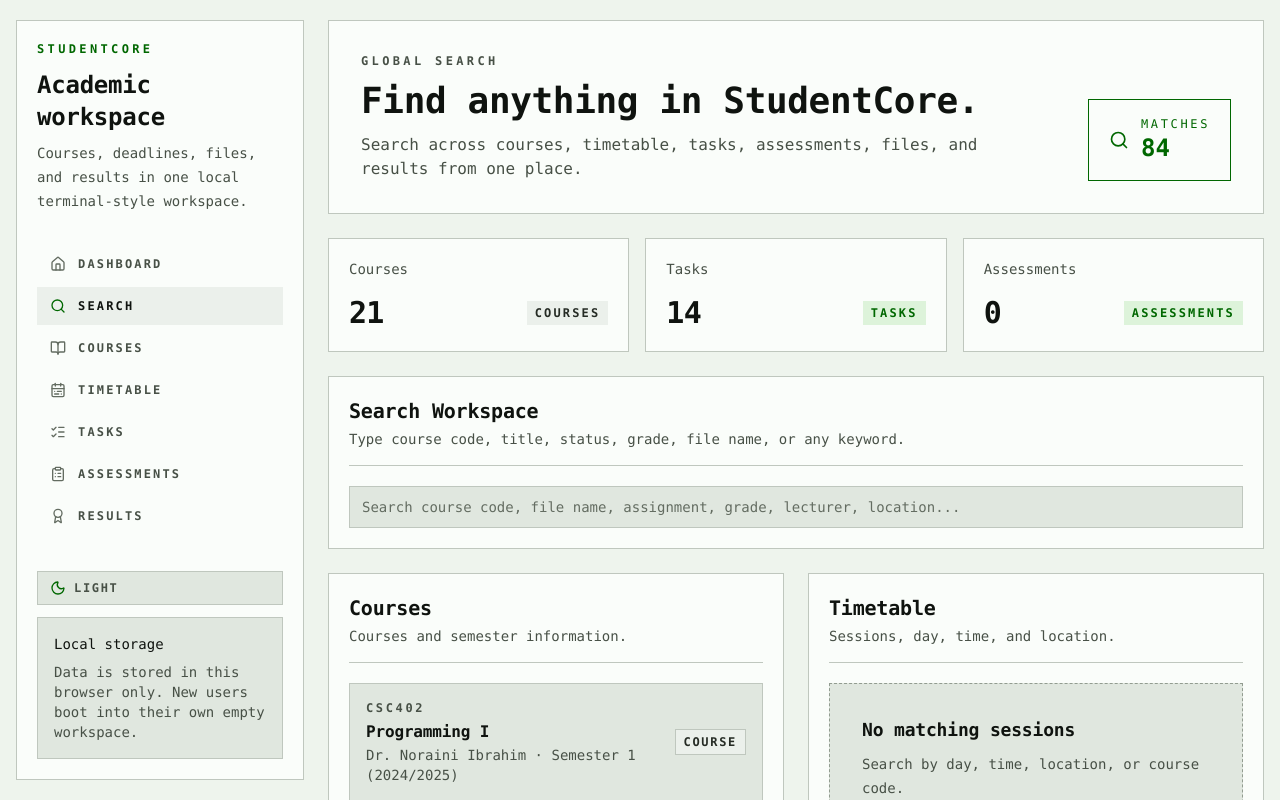
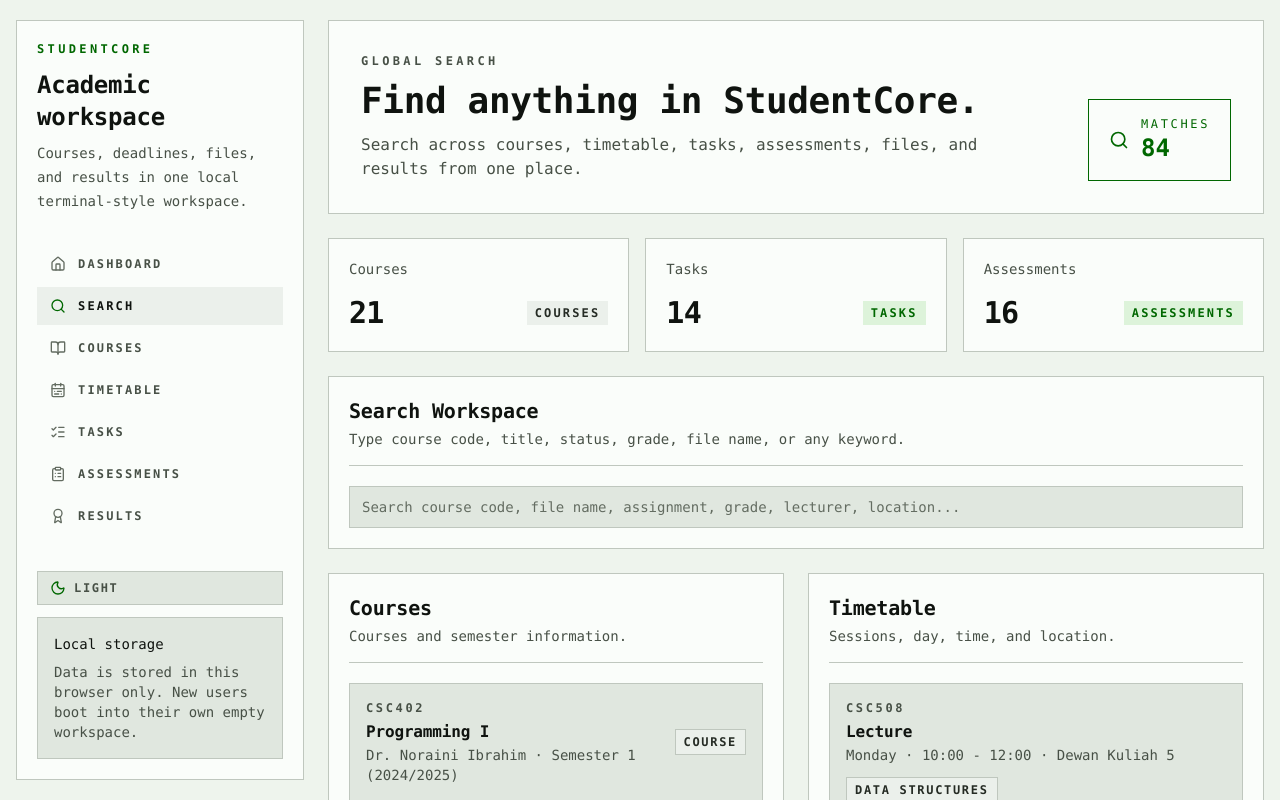
Before and after one commit to syafiadil1/studentcoresystem, a Next.js app: page /search in a window 1280 px wide. Shown: the top 800 px of the page. Built offline with nearby package versions, Linux system fonts and the light colour scheme.

Commit message:
Fix seed data placeholder stripping — __CSC508__ -> CSC508
The seed data uses __CSC508__ placeholders but the courseIdMap keys
are plain course codes. getCourseId now strips the __ wrapper.
Also bumps storage key to v4 for clean re-seed.

```diff
--- a/src/components/student-core-provider.tsx
+++ b/src/components/student-core-provider.tsx
@@ -160,7 +160,10 @@ function seedState(): StudentCoreState {
     return { ...c, id, semesterId, createdAt: "2026-07-30T00:00:00.000Z", updatedAt: "2026-07-30T00:00:00.000Z" };
   });
 
-  const getCourseId = (key: string) => courseIdMap.get(key) ?? "";
+  const getCourseId = (key: string) => {
+    const code = key.startsWith("__") ? key.replace(/^__|__$/g, "") : key;
+    return courseIdMap.get(code) ?? "";
+  };
 
   const sessions: ClassSession[] = seedSessions.map((s) => ({
     ...s,
@@ -196,7 +199,8 @@ function seedState(): StudentCoreState {
     return idx >= 0 ? semesterIds[idx] : key;
   };
   const getResultCourseId = (key: string) => {
-    const code = key.replace(/_S[1-4]__$/, "");
+    const cleaned = key.startsWith("__") ? key.replace(/^__|__$/g, "") : key;
+    const code = cleaned.replace(/_S[1-4]$/, "");
     return courseIdMap.get(code) ?? "";
   };
 
--- a/src/lib/constants.ts
+++ b/src/lib/constants.ts
@@ -24,4 +24,4 @@ export const assessmentStatusOptions = ["PENDING", "SUBMITTED", "COMPLETED"] as
 export const fileCategoryOptions = ["LECTURE_NOTE", "TUTORIAL", "ASSIGNMENT", "PAST_YEAR", "OTHER"] as const;
 export const resultStatusOptions = ["EXPECTED", "RELEASED"] as const;
 export const letterGradeOptions = ["A+", "A", "A-", "B+", "B", "B-", "C+", "C", "C-", "D+", "D", "F"] as const;
-export const studentCoreStorageKey = "studentcore-browser-state-v3";
+export const studentCoreStorageKey = "studentcore-browser-state-v4";
```
